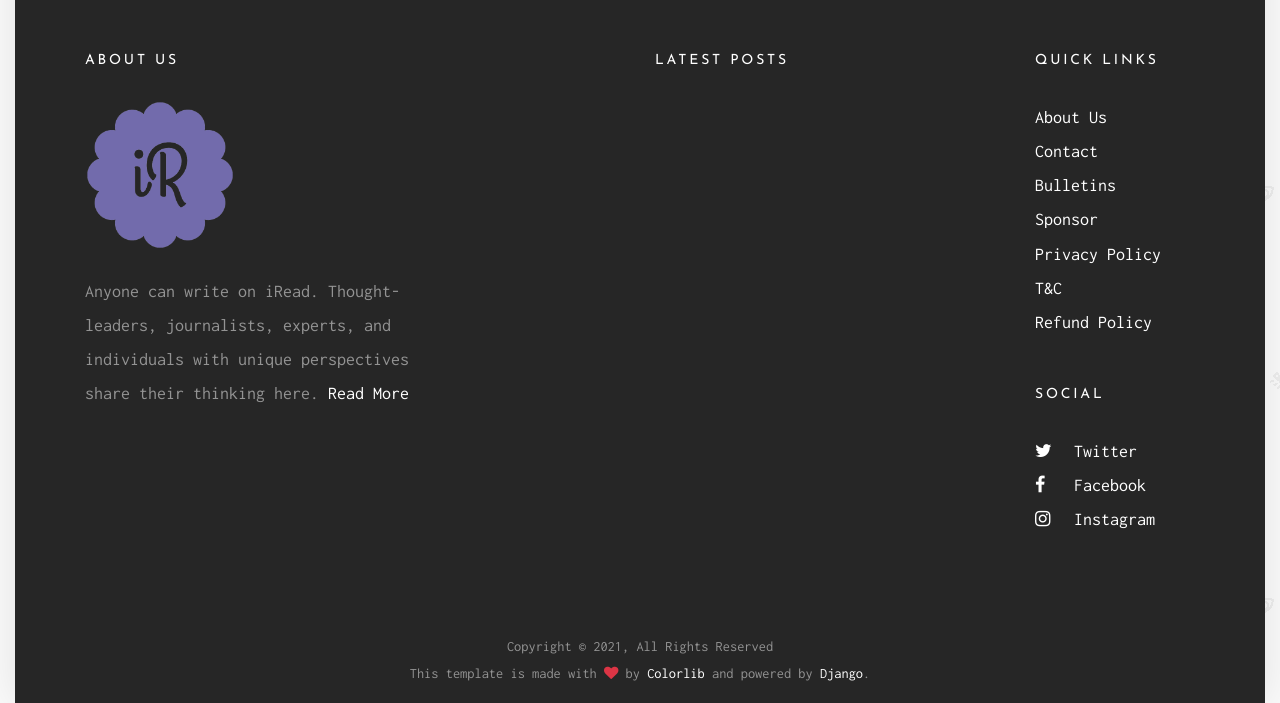
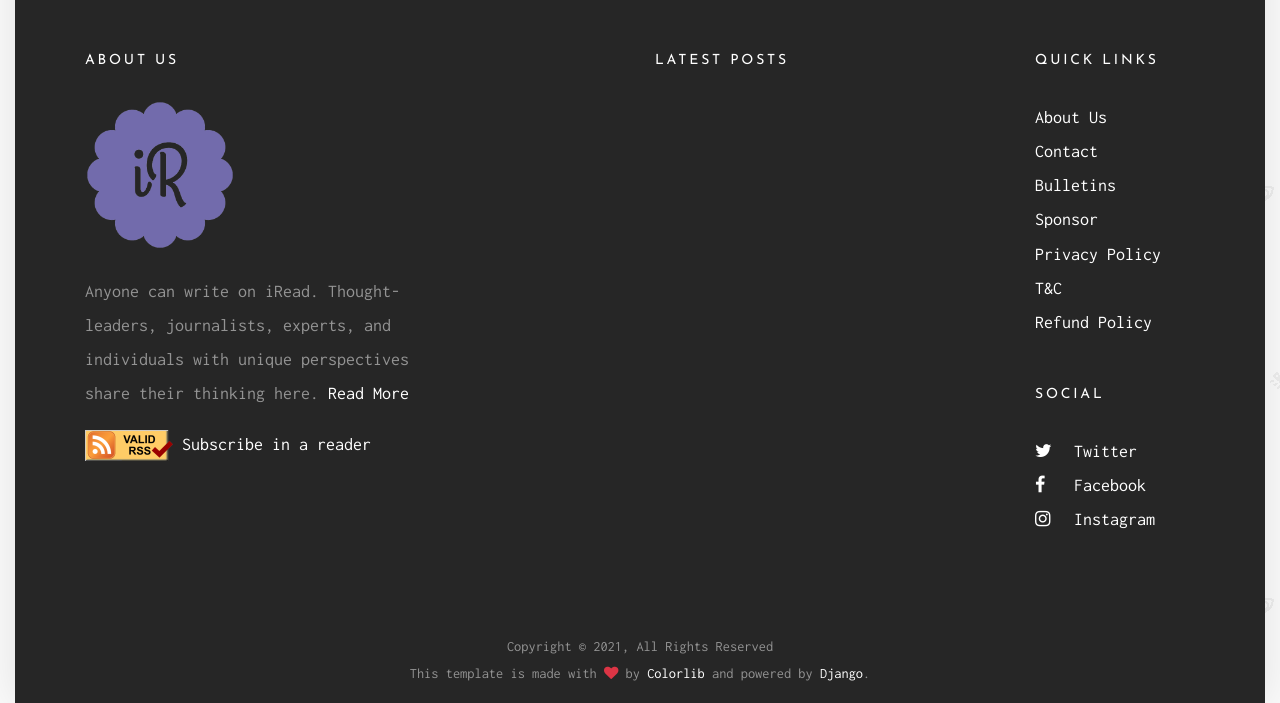
Before and after one commit to ashutoshkrris/iRead, a Django app: template templates/authentication/signup.html in a window 1280 px wide. Shown: the part 1118-1821 px from the top of the page. Run offline with Django 3.2, Linux system fonts and the light colour scheme; the template is opened without the code that fills it, so the values that code supplies are empty; parts of the project's set-up code (start-up, migrations or seed data) failed here and were passed over; some libraries are stand-ins or nearby versions.

Commit message:
Add RSS Feed Subscribe Button

```diff
--- a/templates/core/base.html
+++ b/templates/core/base.html
@@ -284,7 +284,7 @@
       <footer class="site-footer">
         <div class="container">
           <div class="row mb-5">
-            <div class="col-md-4 mb-3">
+            <div class="col-md-4" style="margin-bottom: 50px;">
               <h3>About Us</h3>
               <p class="mb-4">
                 <img
@@ -301,6 +301,8 @@
                 experts, and individuals with unique perspectives share their
                 thinking here. <a href="{% url 'about' %}">Read More</a>
               </p>
+              <a href="https://validator.w3.org/feed/check.cgi?url=https%3A//iread.ga/feed"><img src="{% static 'images/valid-rss-rogers.png' %}" alt="[Valid RSS]" title="Validate my RSS feed" /></a>
+              <a href="http://feeds.feedburner.com/ireadblog" title="Subscribe to my feed" rel="alternate" type="application/rss+xml" target="_blank">Subscribe in a reader</a>
             </div>
             <div class="col-md-6 ml-auto">
               <div class="row">
@@ -438,7 +440,11 @@
       $(".bulletin").click(function(e){
       Swal.fire({
         title: 'Enjoy Our Bulletins',
-        html: `<form action="" method="POST" id="bltForm">
+        html: `
+        <br>
+        <a href="http://feeds.feedburner.com/ireadblog" title="Subscribe to my feed" rel="alternate" type="application/rss+xml"><img src="https://feedburner.google.com/fb/images/pub/feed-icon32x32.png" alt="" style="border:0"/></a><a href="http://feeds.feedburner.com/ireadblog" title="Subscribe to iRead feed" rel="alternate" type="application/rss+xml"> Subscribe in a reader</a>
+        <p class="mt-3"><strong>OR</strong></p>
+        <form action="" method="POST" id="bltForm">
           {% csrf_token %}
           <input type="text" id="name" name="name" class="swal2-input" placeholder="Name">
         <input type="email" id="email" name="email" class="swal2-input" placeholder="Email address">
```
Also changed, not shown: static/images/valid-rss-rogers.png (added).
